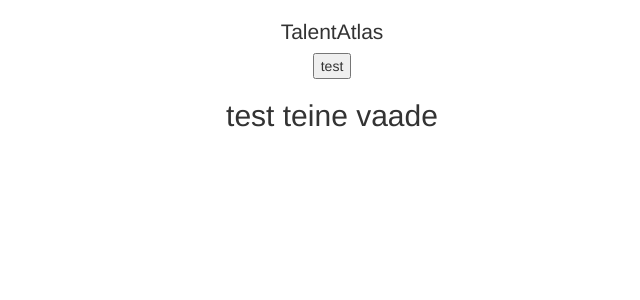
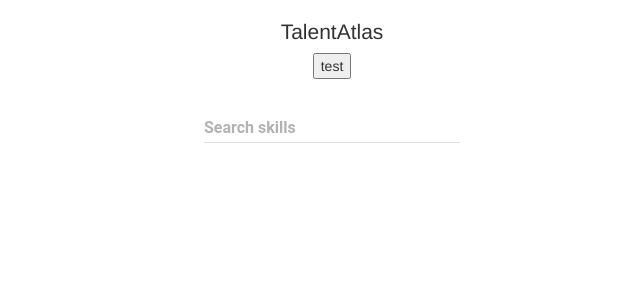
Before and after one commit to germohn/talentAtlas, a React (Create React App) app: page / in a window 1280 px wide. Both pictures are taken after a click on the button "test". Shown: the top 300 px of the page, without its empty margins (308-948 px from the left). Built offline with nearby package versions, Linux system fonts and the light colour scheme.

Commit message:
mui theme provider

```diff
--- a/package.json
+++ b/package.json
@@ -7,7 +7,9 @@
     "react": "^16.2.0",
     "react-bootstrap": "^0.31.5",
     "react-dom": "^16.2.0",
-    "react-scripts": "1.0.17"
+    "react-redux": "^5.0.6",
+    "react-scripts": "1.0.17",
+    "redux": "^3.7.2"
   },
   "scripts": {
     "start": "react-scripts start",
--- a/src/App.js
+++ b/src/App.js
@@ -1,5 +1,8 @@
 import React, {Component} from 'react';
+import LeaderViewContainer from './leaderView/LeaderViewContainer'
+import LeaderView from './leaderView/LeaderView'
 import './App.css';
+import MuiThemeProvider from 'material-ui/styles/MuiThemeProvider'
 
 class App extends Component {
   constructor(props) {
@@ -28,12 +31,13 @@ class App extends Component {
 
   renderMyView() {
     return (
-      <h2>test teine vaade</h2>
+      <LeaderView/>
     )
   }
 
   render() {
     return (
+      <MuiThemeProvider>
         <div className="App">
           <header className="App-header">
 
@@ -44,6 +48,7 @@ class App extends Component {
           </header>
 
         </div>
+      </MuiThemeProvider>
     );
   }
 }
--- /dev/null
+++ b/src/leaderView/LeaderView.js
@@ -0,0 +1,32 @@
+import React from 'react';
+import { TextField } from 'material-ui';
+
+const initialState = {
+  talents: [
+    'Java',
+    'JavaScript',
+    'Python',
+    'SQL',
+  ]
+};
+
+class LeaderView extends React.Component {
+  constructor(props) {
+    super(props);
+    this.state = initialState;
+  }
+
+  render() {
+    return (
+      <div>
+          <TextField
+            floatingLabelText={'Search skills'}
+          />
+      </div>
+    );
+  }
+
+
+}
+
+export default LeaderView;
--- /dev/null
+++ b/src/leaderView/LeaderViewContainer.js
@@ -0,0 +1,14 @@
+import { connect } from 'react-redux';
+import LeaderView  from './LeaderView';
+
+const mapStateToProps = (state, props) => (
+  {
+  }
+);
+
+const mapDispatchToProps = dispatch => (
+  {
+  }
+);
+
+export default connect(mapStateToProps, mapDispatchToProps)(LeaderView);
```
Lines whose indentation alone changed are shown as unchanged.
